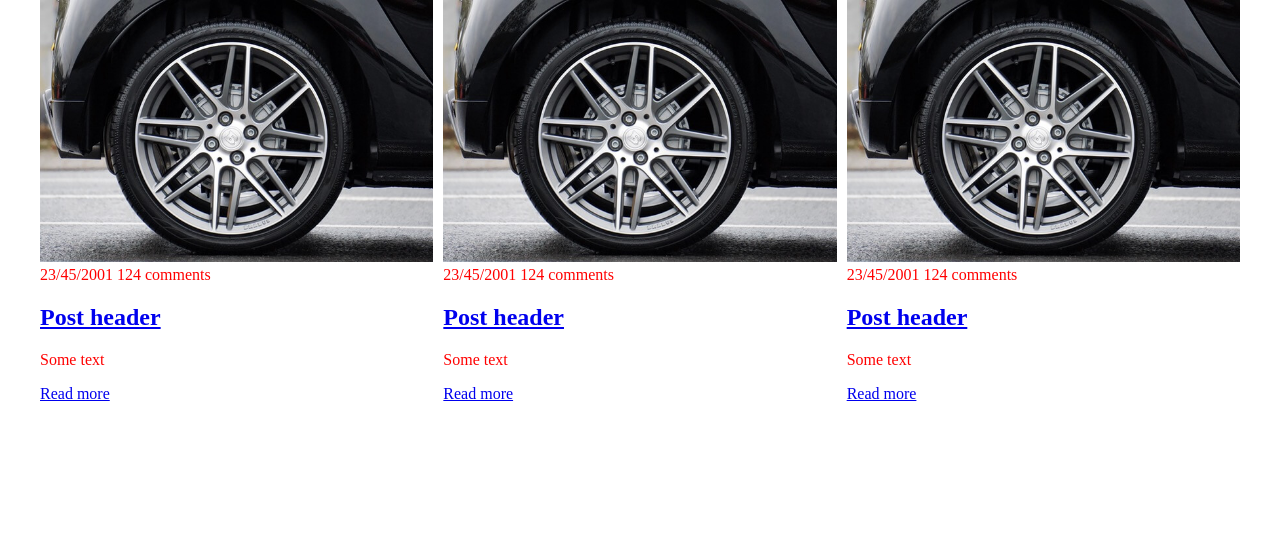
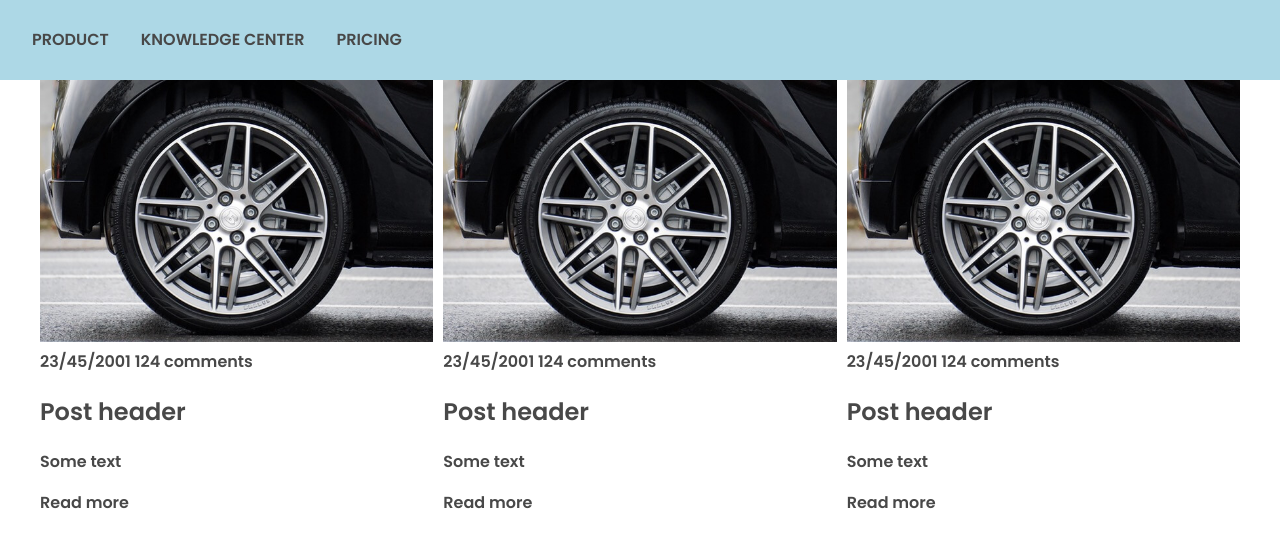
Before and after one commit to maksim-korzhov/grid_flatsome, a website built with webpack: page src/index.html in a window 1280 px wide. Built offline with nearby package versions, Linux system fonts and the light colour scheme.

Commit message:
Add base top menu styles

```diff
--- a/src/index.html
+++ b/src/index.html
@@ -1,5 +1,6 @@
 <!DOCTYPE html>
 <html lang="en">
+
 <head>
     <meta charset="UTF-8">
     <meta name="viewport" content="width=device-width, initial-scale=1.0">
@@ -7,14 +8,21 @@
     <title>Document</title>
 
 </head>
+
 <body>
 
     <div class="body-inner">
-        <header>
-
+        <header class="header header--fixed">
+            <nav>
+                <ul class="flex nav nav-top">
+                    <li class="nav-item"><a href="#"><span>Product</span></a></li>
+                    <li class="nav-item"><a href="#"><span>Knowledge Center</span></a></li>
+                    <li class="nav-item"><a href="#"><span>Pricing</span></a></li>
+                </ul>
+            </nav>
         </header>
         <section>
-            <div class="container grid">
+            <div class="container grid grid--three-columns">
 
                 <div class="post-item">
                     <div class="post-item-wrap">
@@ -84,4 +92,5 @@
     </div>
 
 </body>
+
 </html>
--- a/src/scss/main.scss
+++ b/src/scss/main.scss
@@ -1,9 +1,22 @@
-$body-color: red;
+@import url('https://fonts.googleapis.com/css2?family=Poppins:wght@600&display=swap');
+
+$body-color: #484848;
+$active-link-color: #0056b3;
 
 body {
   color: $body-color;
+  font-family: 'Poppins', sans-serif;
   margin: 0;
   padding: 0;
+}
+
+a {
+  color: $body-color;
+  text-decoration: none;
+
+  &:hover {
+    color: $active-link-color;
+  }
 }
 
 .container {
@@ -12,10 +25,20 @@ body {
   width: 100%;
 }
 
+/* Layout */
 .grid {
   display: grid;
+  grid-auto-rows: auto;
+}
+
+.grid--three-columns {
   grid-template-columns: repeat(3, 1fr);
   grid-gap: 10px;
+}
+
+.flex {
+  display: flex;
+  flex-flow: row;
 }
 
 .post-item {
@@ -30,3 +53,36 @@ body {
     max-width: 100%;
   }
 }
+
+/* Header */
+.header {
+  background: lightblue;
+  height: 80px;
+}
+
+/* Navigation */
+.nav {
+  list-style: none;
+  margin: 0;
+  padding: 0;
+}
+
+.nav-top {
+  .nav-item {
+    line-height: 80px;
+    padding: 0 1em;
+    text-transform: uppercase;
+
+    &:hover {
+
+    }
+
+    &:first-child {
+      padding-left: 2em;
+    }
+
+    &:last-child {
+      padding-right: 2em;
+    }
+  }
+}
```
